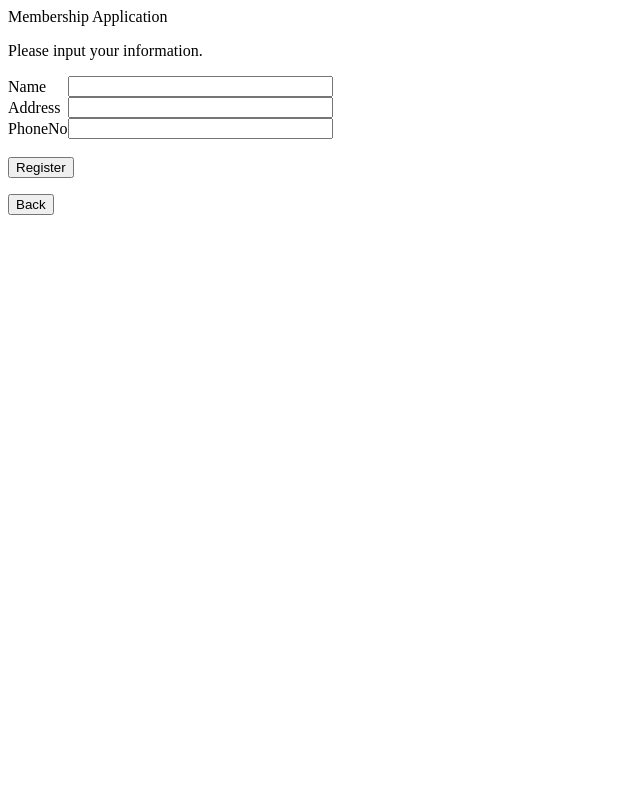
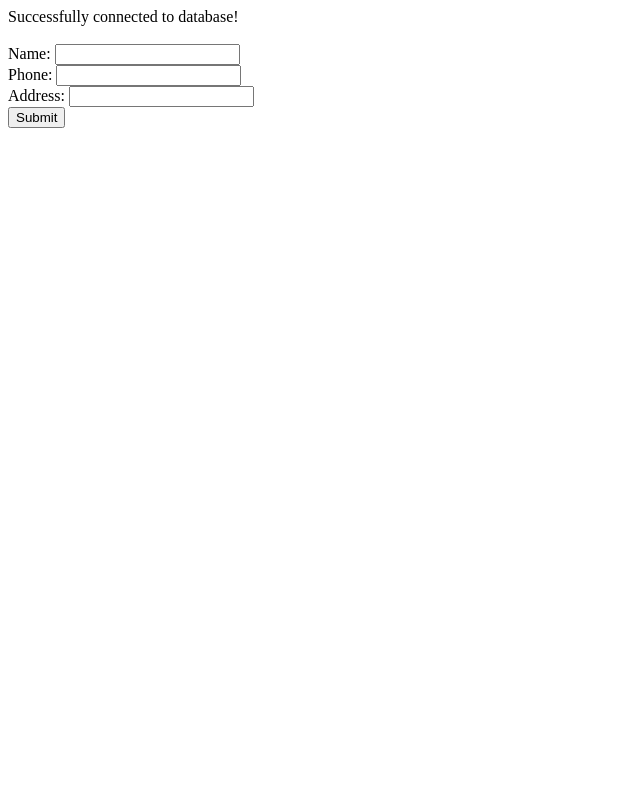
Before and after one commit to AliceLuo1016/cs304project, a PHP site: page /membership.php in a window 1280 px wide. Shown: the whole page, without its empty margins (0-640 px from the left). Run offline with PHP 8.4, Linux system fonts and the light colour scheme.

Commit message:
Added Membership application func

```diff
--- a/about.php
+++ b/about.php
@@ -2,3 +2,9 @@
 About Page:
 Give a brief information introduction about our website.
 -->
+
+<?php
+
+echo "PseudoZoo is a Zoo Database for CPSC304";
+
+?>
--- a/membership.php
+++ b/membership.php
@@ -1,20 +1,54 @@
+<?php
+
+//get the functions to connect to db
+include "connectfunc.php";
+
+session_start();
+
+function new_member($condb) {
+	if ($_POST["name"] && $_POST["phone"] && $_POST["addr"]) {
+		$mname = $_POST["name"];
+		$phone = $_POST["phone"];
+		$addr = $_POST["addr"];
+
+		$mname = mysqli_real_escape_string($condb, $mname);
+		$phone = mysqli_real_escape_string($condb, $phone);
+		$addr = mysqli_real_escape_string($condb, $addr);
+
+		$query = "SELECT MemberID FROM member WHERE Name = '" ."$mname" ."'";
+
+		$querytwo = "INSERT INTO member (PhoneNo, Address, Name)
+						values ( '" . "$phone". "','" .
+								"$addr" ."','".
+								"$mname" ."') ";
+
+		if ($condb->query($querytwo) === TRUE) {
+			$result = $condb->query($query);
+			$row = $result->fetch_assoc();
+			$num_mem = $row["MemberID"];
+			$num_mem = mysqli_real_escape_string($condb, $num_mem);
+			$result->free();
+			echo "Thank you for signing up! Your MemberID and Password is: " ."$num_mem";
+		} else echo "Sign up unsuccessful";
+	} else echo "Please fill in all fields!";
+}
+
+$condb = conn_db();
+if (isset($_POST["submit"])) {
+	new_member($condb);
+}
+dconn_db($condb);
+?>
+
 <html>
-<head>
-<meta content="text/html;charset=utf-8" http-equiv="Content-Type">
-<meta content="utf-8" http-equiv="encoding">
-<title>Registration</title>
+<body>
+  <form action="<?php $_PHP_SELF ?>" method="POST">
 
-<body>Membership Application</body>
+  Name: <input type = "text" name = "name" /> <br>
+  Phone: <input type = "text" name = "phone" /> <br>
+  Address: <input type = "text" name = "addr" /> <br>
+  <input type="submit" name="submit" />
+  </form>
 
-<p>Please input your information.</p>
-<form method="POST" action="membership.php">
-<table border=0 cellpadding=0 cellspacing=0>
-<tr><td>Name</td><td><input type="text" size=30 name="new_name"</td></tr>
-<tr><td>Address</td><td><input type="text" size=30 name="new_address"</td></tr>
-<tr><td>PhoneNo</td><td><input type="text" size=30 name="new_phone"</td></tr>
-</table>
-<br>
-<tr><td></td><td><input type="submit" name="register" value="Register"></td></tr>
-</form>
-
-<button onclick="window.location.href='index.php'">Back</button>
+</body>
+</html>
```
